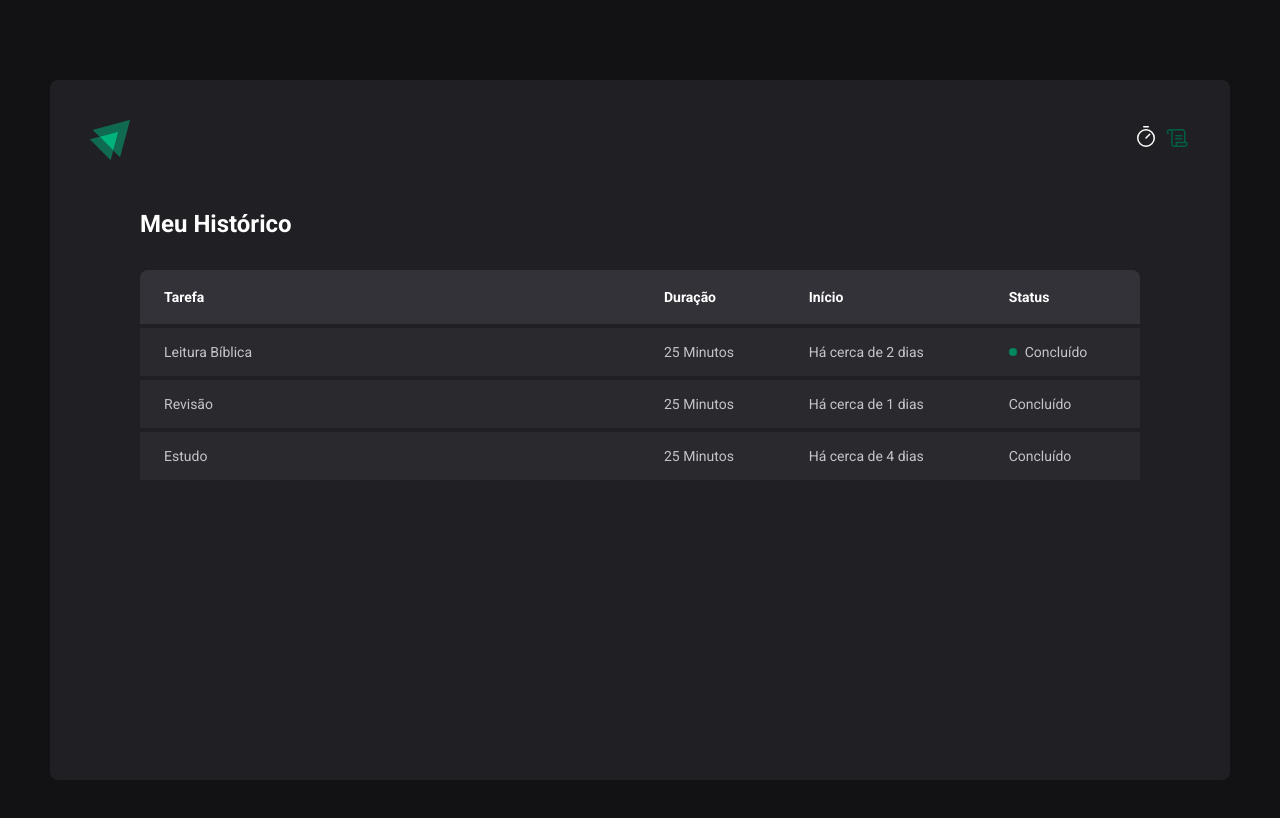
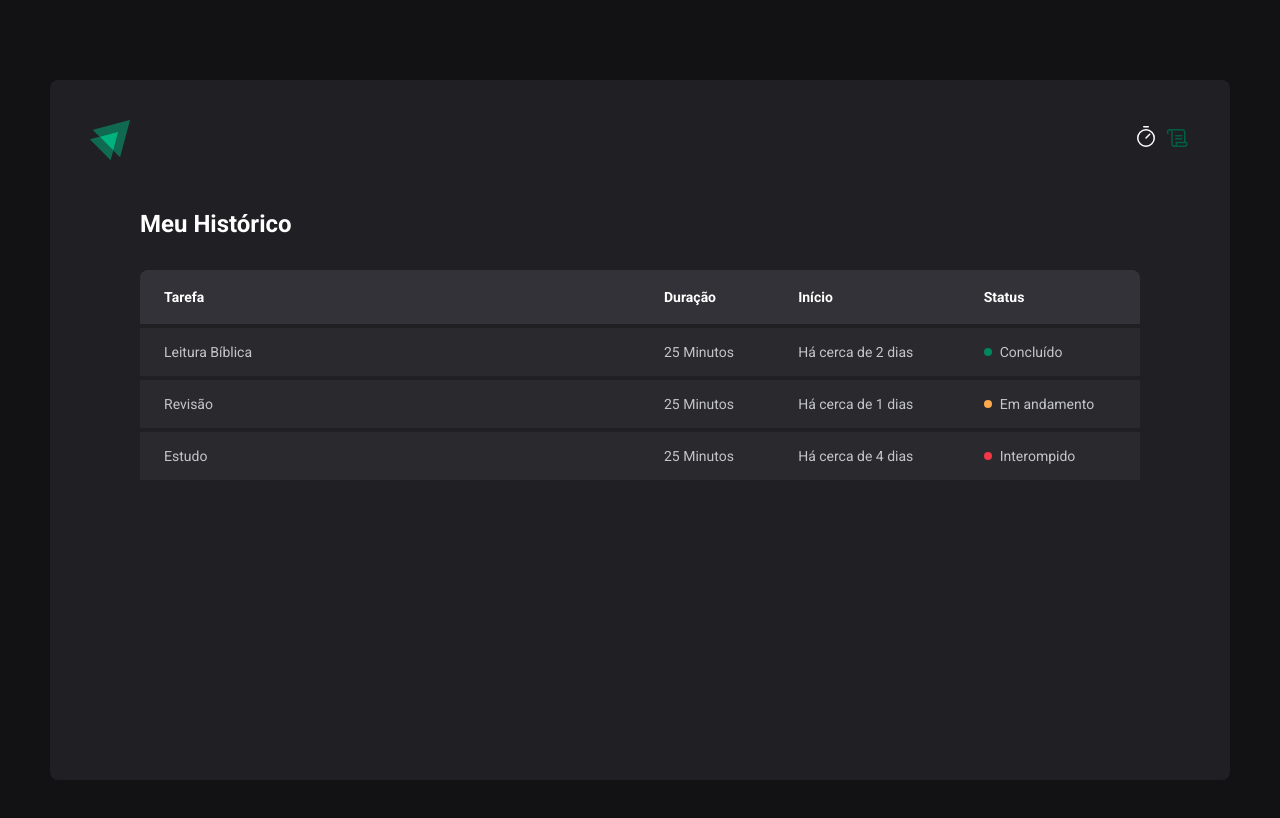
Before and after one commit to Alison-Andre/Ignite-Timer, a React (Vite) app: page /history in a window 1280 px wide. Shown: the top 818 px of the page. Built offline with nearby package versions, Linux system fonts and the light colour scheme; the HTML template or start-up script is replaced by a standard one.

Commit message:
feat: Tralhando com os formulários

```diff
--- a/package.json
+++ b/package.json
@@ -11,13 +11,16 @@
   },
   "dependencies": {
     "-": "^0.0.1",
+    "@hookform/resolvers": "^3.3.4",
     "@types/styled-components": "^5.1.34",
     "D": "^1.0.0",
     "phosphor-react": "^1.4.1",
     "react": "^18.2.0",
     "react-dom": "^18.2.0",
+    "react-hook-form": "^7.51.1",
     "react-router-dom": "^6.22.2",
-    "styled-components": "^6.1.8"
+    "styled-components": "^6.1.8",
+    "zod": "^3.22.4"
   },
   "devDependencies": {
     "@rocketseat/eslint-config": "^2.2.2",
--- a/src/pages/History/index.tsx
+++ b/src/pages/History/index.tsx
@@ -32,14 +32,18 @@ export default function History() {
               <td>Revisão</td>
               <td>25 Minutos</td>
               <td>Há cerca de 1 dias</td>
-              <td>Concluído</td>
+              <td>
+                <Status statusColors="yellow">Em andamento</Status>
+              </td>
             </tr>
 
             <tr>
               <td>Estudo</td>
               <td>25 Minutos</td>
               <td>Há cerca de 4 dias</td>
-              <td>Concluído</td>
+              <td>
+                <Status statusColors="red">Interompido</Status>
+              </td>
             </tr>
           </tbody>
         </table>
--- a/src/pages/Home/index.tsx
+++ b/src/pages/Home/index.tsx
@@ -1,3 +1,4 @@
+// Estilos e Icones
 import { Play } from 'phosphor-react'
 import {
   HomeContainer,
@@ -9,10 +10,37 @@ import {
   MinutesAmount,
 } from './styles'
 
+// Bibliotecas
+import { useForm } from 'react-hook-form'
+// Biblioteca de validação
+import { zodResolver } from '@hookform/resolvers/zod'
+import * as zod from 'zod'
+
 export default function Home() {
+  // Trabalhando as validações com o Zod
+
+  // Schema de validação
+  const newCycleFormValidationSchema = zod.object({
+    task: zod.string().min(3, 'O nome é muito curto para uma atividade'),
+    minutesAmount: zod
+      .number()
+      .min(10, 'O tempo é muito curto para uma atividade'),
+  })
+
+  // Importando as funções do hookForm
+  const { register, handleSubmit, watch } = useForm({
+    resolver: zodResolver(newCycleFormValidationSchema),
+  })
+
+  const task = watch('task')
+
+  const isValidSubimit = !task
+
+  function handleCreateNewCycle(data: any) { }
+
   return (
     <HomeContainer>
-      <form action="">
+      <form onSubmit={handleSubmit(handleCreateNewCycle)} action="">
         {/* Inputs */}
         <FormContainer>
           <label htmlFor="task">Vou trabalar em</label>
@@ -21,6 +49,7 @@ export default function Home() {
             id="task"
             placeholder="Vou trabalhar em"
             list="task-suggetions"
+            {...register('task')}
           />
 
           {/* Lista de sugestões */}
@@ -38,6 +67,7 @@ export default function Home() {
             step={5}
             min={5}
             max={60}
+            {...register('minutesAmount', { valueAsNumber: true })}
           />
 
           <span>Minutos</span>
@@ -51,7 +81,7 @@ export default function Home() {
           <span>0</span>
         </CountDownContainer>
 
-        <Button disabled type="submit">
+        <Button disabled={isValidSubimit} type="submit">
           <Play />
           Começar
         </Button>
```
Also changed, not shown: 1 other file (tests, documents, lock files or other folders).
